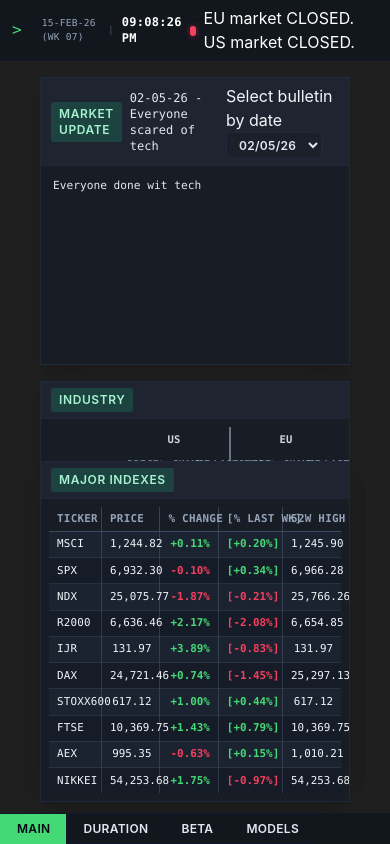
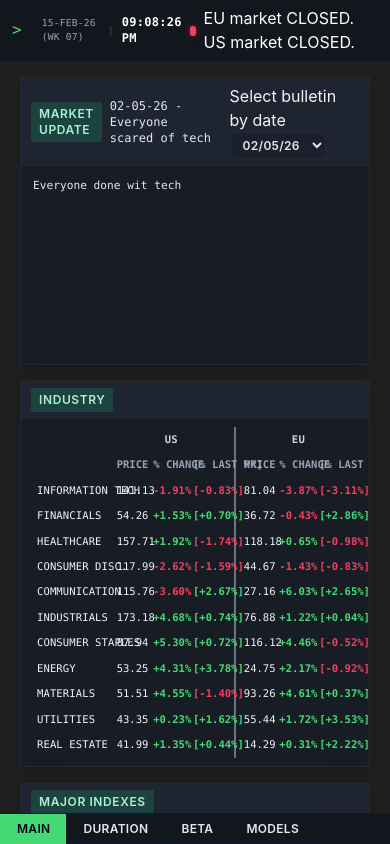
Before and after one commit to theodorhogan/website_portfolio, a React (Vite) app: page / in a window 390 px wide. Shown: the top 844 px of the page. Built offline with nearby package versions, Linux system fonts and the light colour scheme.

Commit message:
Clipping optimized
Optimized for mobile other viewformats

```diff
--- a/src/App.css
+++ b/src/App.css
@@ -9,3 +9,17 @@
 .app-content {
   @apply mx-auto flex h-full w-full max-w-6xl flex-1 flex-col overflow-hidden px-6;
 }
+
+@media (max-width: 1024px) {
+  .app-shell {
+    @apply h-auto min-h-screen overflow-visible;
+  }
+
+  .app-main {
+    @apply overflow-visible;
+  }
+
+  .app-content {
+    @apply h-auto overflow-visible px-2 pb-16;
+  }
+}
--- a/src/index.css
+++ b/src/index.css
@@ -27,3 +27,14 @@ body {
 a {
   @apply text-emerald-400 transition-colors hover:text-emerald-300;
 }
+
+@media (max-width: 1024px) {
+  html,
+  body {
+    @apply h-auto min-h-full overflow-x-hidden overflow-y-auto;
+  }
+
+  #root {
+    @apply h-auto min-h-full overflow-visible;
+  }
+}
--- a/src/pages/MainPage.css
+++ b/src/pages/MainPage.css
@@ -34,8 +34,12 @@
 }
 
 @media (max-width: 1024px) {
+  .main-page {
+    @apply h-auto min-h-0 overflow-visible pb-2;
+  }
+
   .main-page__stack {
-    @apply grid-cols-1 px-4;
+    @apply h-auto grid-cols-1 overflow-visible px-3;
   }
 
   .main-page__panel--left,
```
